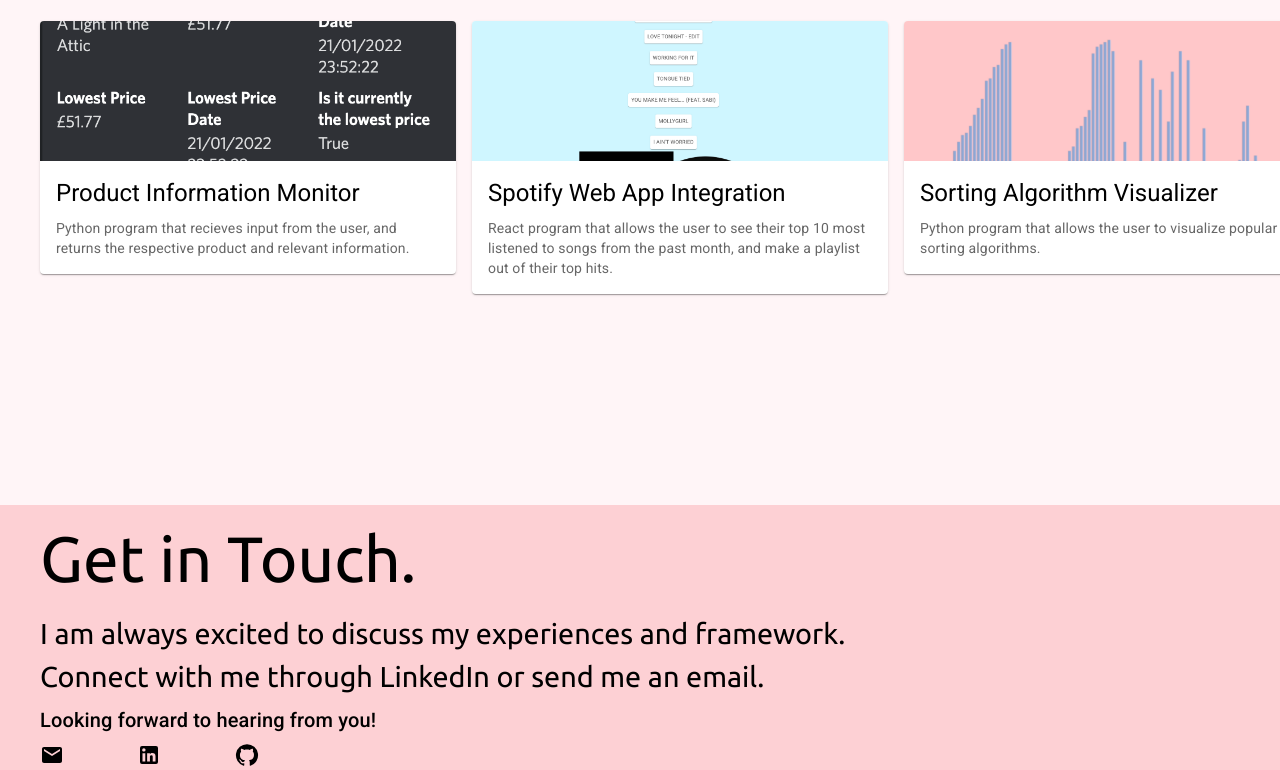
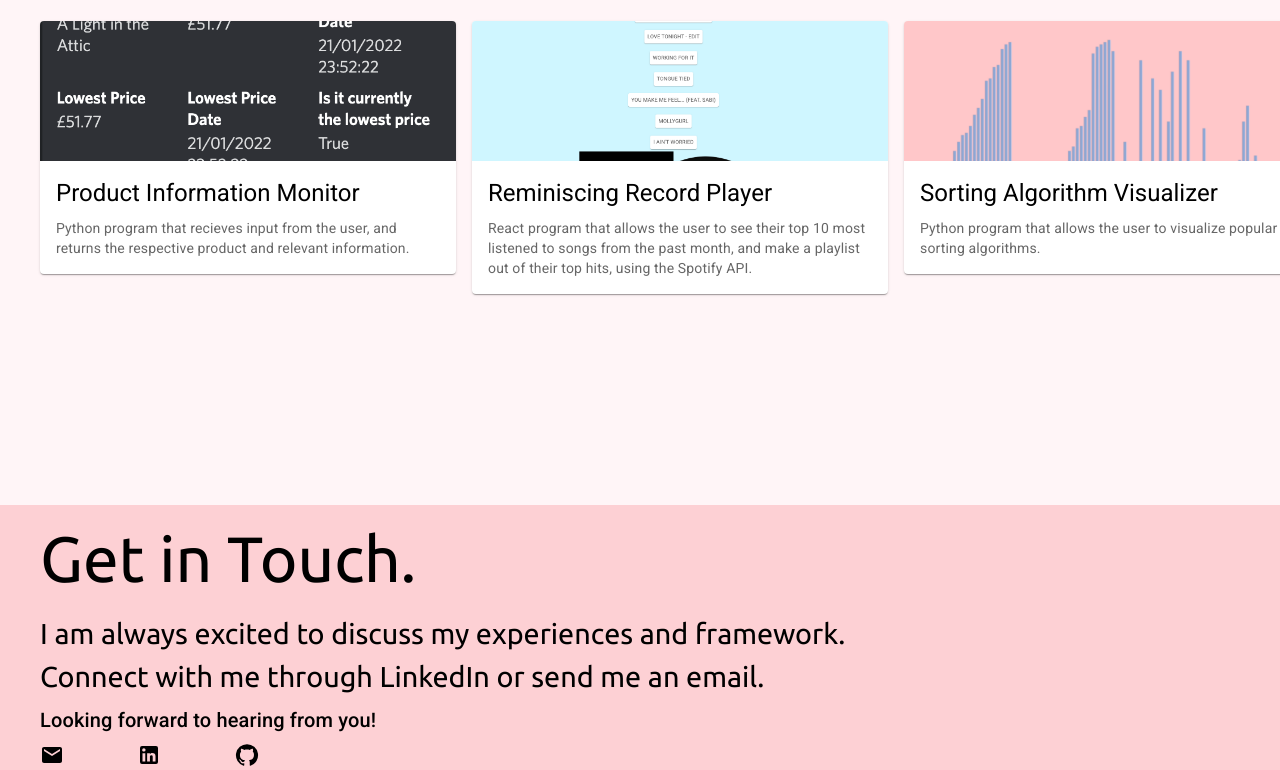
Before and after one commit to yves-a/personal-website, a React (Create React App) app: page / in a window 1280 px wide. Shown: the part 915-1685 px from the top of the page. Built offline with nearby package versions, Linux system fonts and the light colour scheme.

Commit message:
changed name of project

```diff
--- a/src/Projects.js
+++ b/src/Projects.js
@@ -83,12 +83,12 @@ const Projects = () => {
                   />
                   <CardContent>
                     <Typography gutterBottom variant="h5" component="div">
-                      Spotify Web App Integration
+                      Reminiscing Record Player
                     </Typography>
                     <Typography variant="body2" color="text.secondary">
                       React program that allows the user to see their top 10
                       most listened to songs from the past month, and make a
-                      playlist out of their top hits.
+                      playlist out of their top hits, using the Spotify API.
                     </Typography>
                   </CardContent>
                 </CardActionArea>
```
